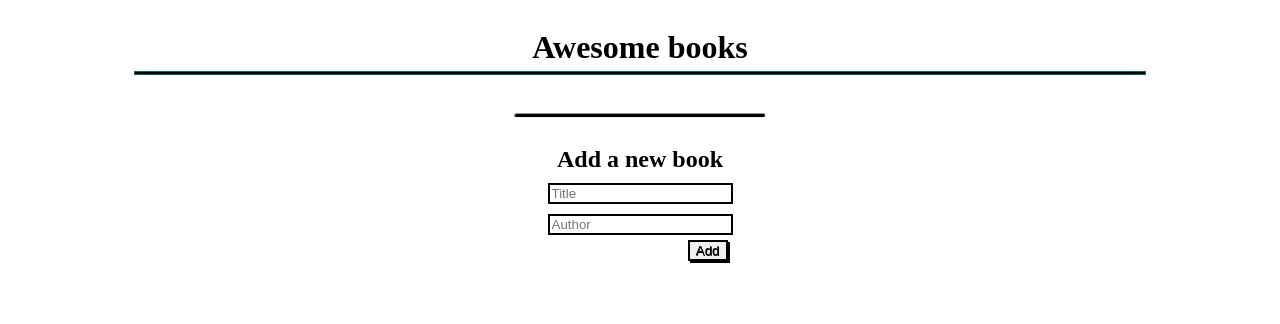
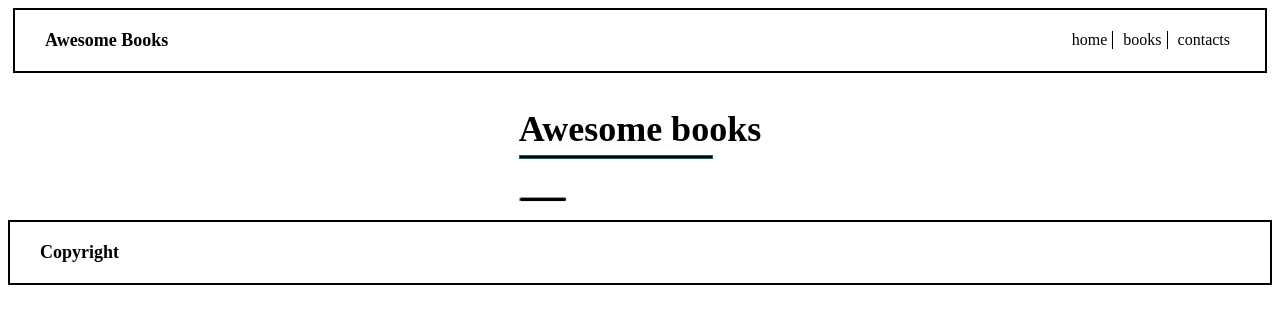
Before and after one commit to BenM4k/AwesomeBooksProject, a website: page Index.html in a window 1280 px wide. Drawn offline with Linux system fonts and the light colour scheme.

Commit message:
major update
- index.html: added 3 sections, one for home section, one section to add a book  and a contact session. I also added a navbar

-index.js: linked all nav links to sections for SPA implementation

```diff
--- a/Index.html
+++ b/Index.html
@@ -10,22 +10,34 @@
 </head>
 
 <body>
+  <header>
+    <nav>
+        <h2>Awesome Books</h2>
+        <ul>
+            <li class="nav-home">home</li>
+            <li class="nav-books">books</li>
+            <li class="nav-contact">contacts</li>
+        </ul>
+    </nav>
+  </header>
+
   <main class="minDiv">
-    <div>
-      <h1>Awesome books</h1>
-    </div>
+    <section class="home">
+      <h1 class="title">Awesome books</h1>
       <div class="tableContainer">
         <table id="bookList">
           <tbody class="bodyh1">
           </tbody>
         </table>
       </div>
+
       <div class="hrDiv">
         <hr>
       </div>
-    <div>
-      <h2>Add a new book</h2>
-    </div>
+    </section>
+
+    <section class="books">
+        <h2 class="title">Add a new book</h2>
       <form action="" id="addNewForm">
         <input type="text" id="bookTitle" class="bookTitle" placeholder="Title"><br>
         <input type="text" id="authorName" class="authorName" placeholder="Author"><br>
@@ -33,8 +45,23 @@
           <button id="addBook">Add</button>
         </div>
       </form>
+    </section>
+
+    <section class="contacts">
+        <h2 class="title"> Contact Information</h2>
+        <p>Do you have any question or you just want to say "Hello"?<br>
+        You can reach out to us!</p>
+        <ul>
+            <li>Our email: mailto@mail.com</li>
+            <li>Our phone number: +243xxxxxx987</li>
+            <li>Our address : StreetName 22, 128964 City, Country</li>
+        </ul>
+    </section>
   </main>
 
+  <footer>
+    <h2>Copyright</h2>
+  </footer>
 
   <script src="script.js"></script>
 </body>
--- a/script.js
+++ b/script.js
@@ -78,3 +78,29 @@ deleteBtn.forEach((button) => {
     storeForm(books);
   });
 });
+
+//SPA
+
+const navHome = document.querySelector('.nav-home');
+const navBooks = document.querySelector('.nav-books');
+const navContact = document.querySelector('.nav-contact');
+
+const homeSection = document.querySelector('.home');
+const bookSection = document.querySelector('.books');
+const contactSection = document.querySelector('.contacts');
+
+navHome.addEventListener('click', ()=> {
+    homeSection.style.display = 'flex';
+    bookSection.style.display = 'none';
+    contactSection.style.display = 'none';
+})
+navBooks.addEventListener('click', ()=> {
+    homeSection.style.display = 'none';
+    bookSection.style.display = 'flex';
+    contactSection.style.display = 'none';
+})
+navContact.addEventListener('click', ()=> {
+    homeSection.style.display = 'none';
+    bookSection.style.display = 'none';
+    contactSection.style.display = 'flex';
+})
--- a/style.css
+++ b/style.css
@@ -1,5 +1,74 @@
 * {
   box-sizing: border-box;
+}
+
+header {
+  height: 70px;
+}
+
+header nav {
+  margin: 5px;
+  border: 2px solid black;
+  display: flex;
+  align-items: center;
+  justify-content: space-between;
+  padding: 5px 10px;
+}
+
+header nav h2 {
+  width: 30%;
+  font-size: 18px;
+  margin-left: 20px;
+}
+
+header nav ul {
+  margin-right: 20px;
+  display: flex;
+  align-items: center;
+  justify-content: center;
+  gap: 10px;
+}
+
+header nav ul li {
+  list-style-type: none;
+  cursor: pointer;
+  border-right: 1px black solid;
+  padding-right: 5px;
+}
+
+header nav ul li:last-child {
+  border-right: none;
+}
+
+.home {
+  display: flex;
+  flex-direction: column;
+}
+
+.books {
+  display: none;
+  flex-direction: column;
+}
+
+.contacts {
+  height: 100%;
+  display: none;
+  flex-direction: column;
+  align-items: center;
+  justify-content: center;
+}
+
+.contacts p {
+  font-size: 15px;
+  margin-top: 30px;
+  font-weight: 600;
+}
+
+.contacts ul {
+  margin-top: 20px;
+}
+.title {
+  font-size: 36px;
 }
 
 .minDiv {
@@ -83,3 +152,15 @@
   display: flex;
   justify-content: end;
 }
+
+footer {
+  width: 100%;
+  border: 2px solid black;
+  margin-top: 10px;
+  padding: 5px 10px;
+}
+
+footer h2 {
+  font-size: 18px;
+  margin-left: 20px;
+}
```
Lines whose indentation alone changed are shown as unchanged.
